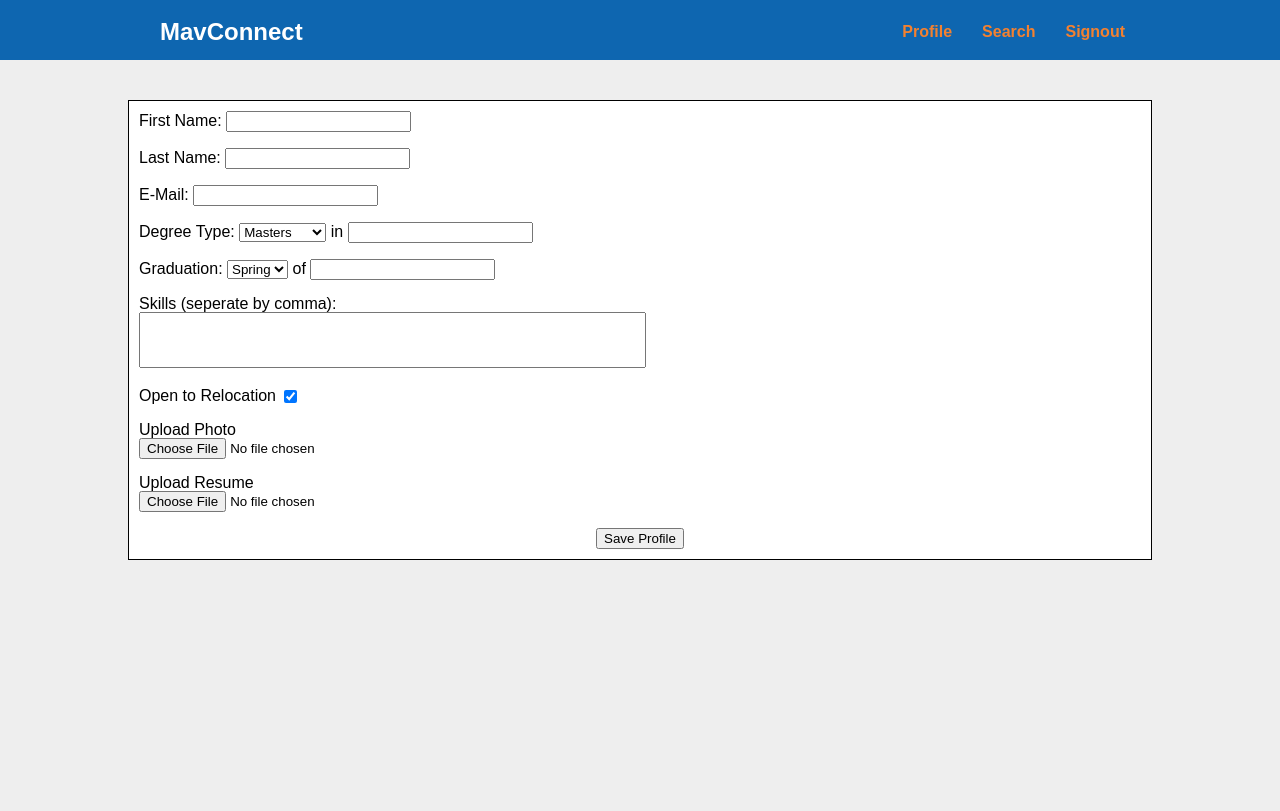
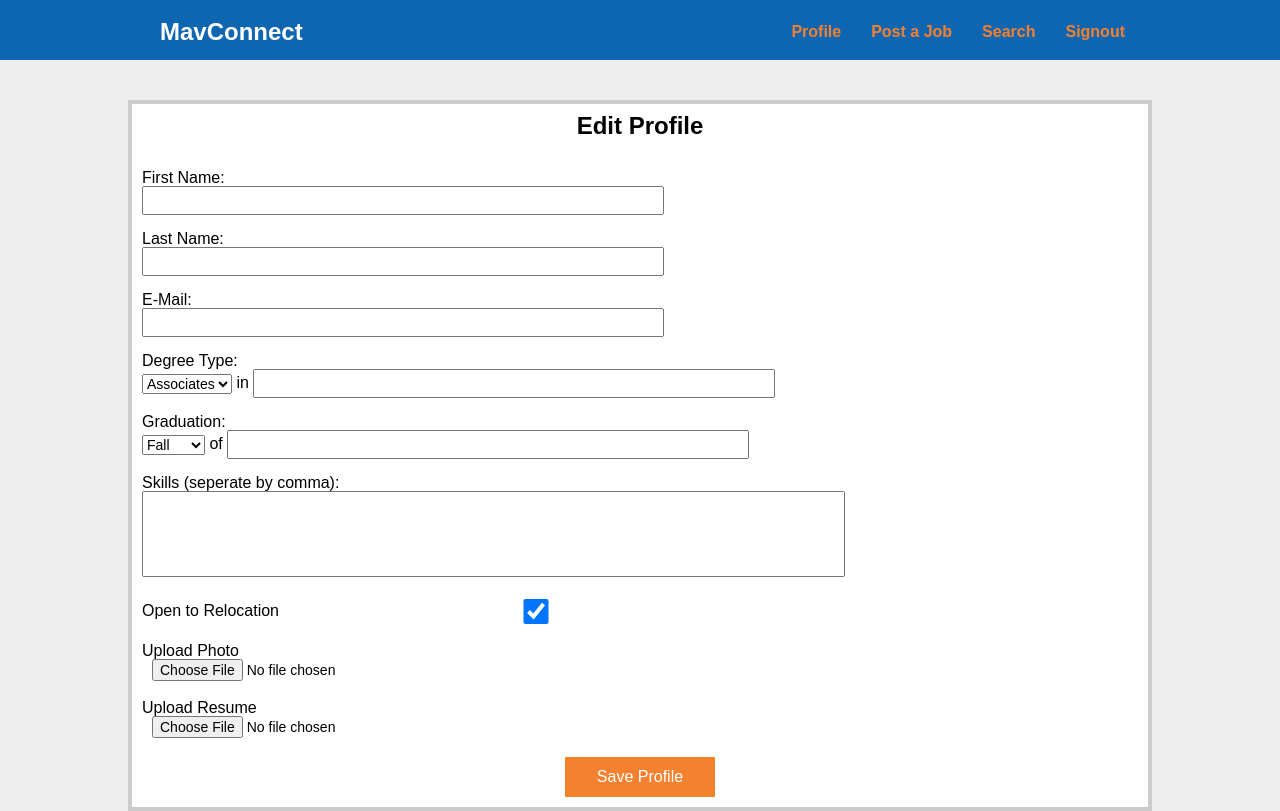
Before and after one commit to GKarthikVarma/CSE5335_Final_Project, a PHP site: page /edit_profile.php in a window 1280 px wide. Before the commit the page ends 560 px from the top, so only its background shows below. Run offline with PHP 8.4, Linux system fonts and the light colour scheme; the visitor is signed in with stand-in values (Sample User, id 1).

Commit message:
Updated form UI

```diff
--- a/background/dbh.php
+++ b/background/dbh.php
@@ -1,8 +1,8 @@
 <?php
 
-$dbServername = "localhost:3306";
+$dbServername = "127.0.0.1:3306";
 $dbUsername = "root";
-$dbPassword = "";
+$dbPassword = "fakTBs98";
 $dbName = "loginsystem";
 
 $connection = mysqli_connect($dbServername, $dbUsername, $dbPassword, $dbName);
--- a/css/style.css
+++ b/css/style.css
@@ -217,6 +210,104 @@ header .nav-login a{
   }
 
   header .navbar {
+    float: left;
+  }
+
+  header .navbar li {
+    margin: 0 10px;
+  }
+
+  header .navbar a{
+    color: #F38130;
+    font-weight: bold;
+    font-size: 12px;
+  }
+
+  header .title {
+    display: none;
+  }
+}
+
+
+@media only screen and (min-width: 481px) {
+  header nav{
+      width: 100%;
+      height: 60px;
+      background-color: #0E66B0;
+  }
+
+  header nav ul{
+      float: left;
+  }
+
+  header nav ul li{
+      float: left;
+      list-style: none;
+  }
+
+  header nav ul li a{
+      font-family: arial;
+      font-size: 16px;
+      color: #111;
+      line-height: 63px;
+  }
+
+  header .nav-login {
+    float: right;
+  }
+
+  header .nav-login form{
+      padding-top: 15px;
+      float: left;
+  }
+
+  header .nav-login form input{
+      float: left;
+      width: 140px;
+      height: 30px;
+      padding: 0px 10px;
+      margin-right: 10px;
+      border: none;
+      background-color: #ffffff;
+      font-family: arial;
+      font-size: 14px;
+      color: #111;
+      line-height: 30px;
+  }
+
+  header .nav-login form button{
+      float: left;
+      width: 140px;
+      height: 30px;
+      margin-right: 10px;
+      border: none;
+      background-color: #F38130;
+      font-family: arial;
+      font-size: 14px;
+      color: #fff;
+      cursor: pointer;
+
+  }
+
+  header .nav-login form button:hover{
+      background-color: #df7813;
+  }
+
+  header .nav-login a{
+      display: block;
+      width: 60px;
+      height: 60px;
+      border: none;
+      float: left;
+      font-family: arial;
+      font-size: 16px;
+      color: #F38130;
+      line-height: 63px;
+      cursor: pointer;
+  }
+
+  header .navbar {
+    width: auto;
     float: right;
   }
 
@@ -283,15 +387,43 @@ header .navbar a{
 }
 
 
+/*form type A*/
 
-/*Edit profile form*/
-
-.edit-prof-form textarea {
+.formA input {
+  padding: 0 10px;
+  height: 25px;
+  font-size: 14px;
   width: 50%;
-  height: 50px;
-  resize: none;
 }
 
+.formA textarea {
+  width: 70%;
+  height: 80px;
+  resize: none;
+  font-size: 14px;
+}
+
+.formA select {
+  font-size: 14px;
+}
+
+.formA button {
+    display: block;
+    width: 150px;
+    height: 40px;
+    border: none;
+    margin: 0 auto;
+    color: white;
+    background-color: #F38130;
+    font-family: arial;
+    font-size: 16px;
+    color: #fff;
+    cursor: pointer;
+}
+
+.formA button:hover {
+    background-color: #df7813;
+}
 
 /*Search jobs form*/
 
@@ -326,11 +458,8 @@ header .navbar a{
 }
 
 /*Classes*/
-
-
-
 .profile-container {
-  border: 1px solid;
+  border: 4px solid #ccc;
   background-color: #fff;
   padding: 10px;
 }
--- a/edit_profile.php
+++ b/edit_profile.php
@@ -7,30 +7,30 @@
   <div class="main-container">
 
   <div class="profile-container">
-
-  <form class="edit-prof-form" action="background/edit_profile.php" method="post">
+		<center><h1>Edit Profile</h1><br /><br /></center>
+  <form class="formA" action="background/edit_profile.php" method="post">
     <input type="hidden" name="id" value=<?php echo("{$_SESSION['u_id']}")?>>
     <input type="hidden" name="uid" value=<?php echo("{$_SESSION['u_uid']}")?>>
-    <label>First Name:</label>
+    <label>First Name:</label><br />
     <input type="text" name="first_name"></input><br /><br />
-    <label>Last Name:</label>
+    <label>Last Name:</label><br />
     <input type="text" name="last_name"></input><br /><br />
-    <label>E-Mail:</label>
+    <label>E-Mail:</label><br />
     <input type="text" name="email"></input><br /><br />
-    <label>Degree Type:</label>
+    <label>Degree Type:</label><br />
     <select name="degree_type">
-      <option value="associates">Associates</option>
-      <option value="bachelors">Bachelors</option>
-      <option value="masters" selected="selected">Masters</option>
-      <option value="doctorate">Doctorate</option>
+      <option value="Associates">Associates</option>
+      <option value="Bachelors">Bachelors</option>
+      <option value="Masters">Masters</option>
+      <option value="Doctorate">Doctorate</option>
     </select>
     in
     <input type="text" name="major"></input>
     <br /><br />
-    <label>Graduation:</label>
+    <label>Graduation:</label><br />
     <select name="grad_semester">
-      <option value="fall">Fall</option>
-      <option value="spring" selected="selected">Spring</option>
+      <option value="Fall">Fall</option>
+      <option value="Spring">Spring</option>
     </select>
     of
     <input type="number" name="grad_year"></input><br /><br />
--- a/header.php
+++ b/header.php
@@ -7,12 +7,13 @@ session_start();
 <head>
 	<title></title>
 	<link rel="stylesheet" type="text/css" href="css/style.css">
+	<meta name="viewport" content="width=device-width, initial-scale=1">
 </head>
 
 <header>
 	<nav>
 		<div class="main-wrapper">
-			<div id="title">
+			<div class="title">
 			MavConnect
 		</div>
 			<div class='nav-login'>
--- a/header_login.php
+++ b/header_login.php
@@ -7,17 +7,19 @@ session_start();
 <head>
 	<title></title>
 	<link rel="stylesheet" type="text/css" href="css/style.css">
+	<meta name="viewport" content="width=device-width, initial-scale=1">
 </head>
 
 <header>
 	<nav>
 		<div class="main-wrapper">
-		<div id="title">
+		<div class="title">
 		MavConnect
 	</div>
 		<div class="navbar">
 			<ul>
 				<li><a href="profile.php">Profile</a></li>
+				<li><a href="post_job.php">Post a Job</a></li>
 				<li><a href="search.php">Search</a></li>
 				<li><a href="index.php">Signout</a></li>
 			</ul>
--- a/profile.php
+++ b/profile.php
@@ -2,7 +2,6 @@
 
 <?php
 	include_once 'header_login.php';
-
 ?>
 
 	<div class="main-container">
```
Also changed, not shown: other parts of css/style.css (+34 -19 lines), 1 other file. Lines whose indentation alone changed are shown as unchanged.
